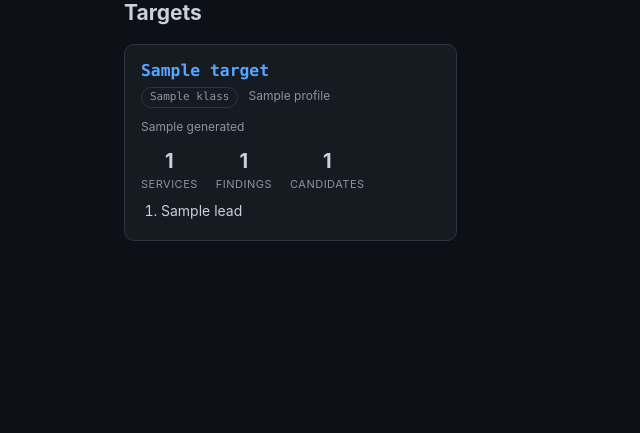
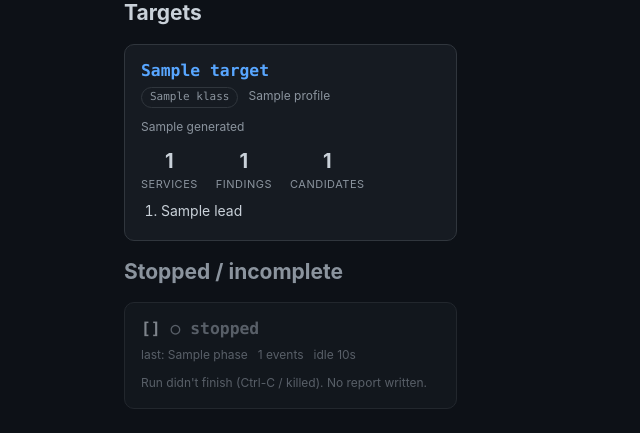
Before and after one commit to foldedarrow/Vantage, a Flask app: template webui/templates/index.html in a window 1280 px wide. Shown: the part 428-861 px from the top of the page, without its empty margins (0-640 px from the left). Before the commit the page ends 669 px from the top, so only its background shows below. Run offline with Flask 3, Linux system fonts and the light colour scheme; the template is opened without the code that fills it: most values are stand-ins (such as "Sample title", 1, 10 or a date in 2020).

Commit message:
webui: detect stopped scans — only show genuinely-live ones as live
A Ctrl-C'd/killed run left an event log with no terminal event, so the dashboard
showed it as Live forever. Fix with staleness detection:

- util: the 30s heartbeat now also writes an exec_heartbeat event, keeping a live
  run's log 'warm' during a long silent nmap so it can be told apart from a dead one
- webui: status is now age-aware (event-log mtime). A scan is LIVE only if not
  finished AND its log was written within LIVE_STALE_SECONDS (90s); otherwise it's
  reported as stopped. Index splits "● Live scans" (auto-refreshing) from a muted
  "Stopped / incomplete" section; the /live page shows "scan stopped" and stops
  polling when a log goes quiet. Killed runs no longer keep the page reloading.

Co-Authored-By: Claude Opus 4.8 <noreply@anthropic.com>

```diff
--- a/ctfauto/util.py
+++ b/ctfauto/util.py
@@ -162,6 +162,9 @@ class _Heartbeat:
         while not self._stop.wait(self.interval):
             waited += self.interval
             info(f"  …still running {self.label} ({int(waited)}s)")
+            # Keep the event log 'warm' so the web dashboard can tell a slow-but-
+            # alive tool (a long nmap) from a dead/killed run that stops writing.
+            _log_event("exec_heartbeat", tool=self.label, waited=int(waited))
 
     def __enter__(self):
         self._t.start()
--- a/webui/app.py
+++ b/webui/app.py
@@ -19,6 +19,7 @@ import json
 import os
 import re
 import sys
+import time
 
 from flask import Flask, abort, render_template, jsonify
 import markdown as md
@@ -38,6 +39,12 @@ app = Flask(__name__)
 _SLUG_RE = re.compile(r"^[A-Za-z0-9._\-]+$")
 
 _MD_EXTENSIONS = ["tables", "fenced_code", "toc", "sane_lists"]
+
+# A scan whose event log hasn't been written to in this many seconds is treated as
+# dead/stopped, not live. A genuinely-running scan emits exec_start/exec_end and a
+# 30s heartbeat during long tools, so a live log is never quiet this long; a
+# Ctrl-C'd run stops writing and goes stale within the window.
+LIVE_STALE_SECONDS = 90
 
 
 def loot_dir() -> str:
@@ -162,10 +169,21 @@ def load_events(slug: str) -> list[dict]:
     return events
 
 
-def _scan_status(events: list[dict]) -> dict:
-    """Derive live status from the event stream: is a scan running, what command
-    is executing now, and is it finished. exec_start/exec_end (emitted by every
-    tool run) drive the 'current activity'; phase events drive progress."""
+def _events_age(slug: str) -> float | None:
+    """Seconds since the event log was last written, or None if it's missing."""
+    if not _SLUG_RE.match(slug):
+        return None
+    try:
+        return max(0.0, time.time() - os.path.getmtime(_safe_path(f"events_{slug}.ndjson")))
+    except OSError:
+        return None
+
+
+def _scan_status(events: list[dict], age: float | None = None) -> dict:
+    """Derive status from the event stream + how recently it was written.
+    A scan is LIVE only if it hasn't finished AND its log is still being written
+    (age under the stale threshold). A Ctrl-C'd/killed run stops writing, so it
+    goes stale and is reported as stopped — not live."""
     done = any(e.get("event") in ("run_done", "run_abort", "sweep_done") for e in events)
     active, last_start, phase = 0, None, ""
     for e in events:
@@ -177,18 +195,21 @@ def _scan_status(events: list[dict]) -> dict:
             active = max(0, active - 1)
         elif ev.endswith("_done") or ev.endswith("_start"):
             phase = ev
-    running = active > 0 and not done
+    stale = age is not None and age > LIVE_STALE_SECONDS
+    live = (not done) and (not stale)
+    running = live and active > 0
     current = None
     if running and last_start:
         current = {"tool": last_start.get("tool", ""), "cmd": last_start.get("cmd", ""),
                    "ts": last_start.get("ts", "")}
-    return {"running": running, "done": done, "current": current,
-            "phase": phase, "n_events": len(events)}
+    return {"live": live, "running": running, "done": done, "stale": stale,
+            "current": current, "phase": phase, "n_events": len(events),
+            "age": None if age is None else round(age)}
 
 
-def list_live() -> list[dict]:
-    """Scans with an event log that hasn't finished yet — i.e. running right now
-    (report_*.json may not exist until the final phase)."""
+def _list_inprogress() -> list[dict]:
+    """All scans with an event log that hasn't reached a terminal event, each with
+    age-aware status so the caller can split genuinely-live from stopped/stale."""
     root = loot_dir()
     out = []
     if not os.path.isdir(root):
@@ -200,7 +221,7 @@ def list_live() -> list[dict]:
         events = load_events(slug)
         if not events:
             continue
-        status = _scan_status(events)
+        status = _scan_status(events, _events_age(slug))
         if status["done"]:
             continue            # finished -> shown under Targets
         out.append({"slug": slug, "status": status,
@@ -208,11 +229,22 @@ def list_live() -> list[dict]:
     return out
 
 
+def list_live() -> list[dict]:
+    """Only the genuinely-running scans (log still being written)."""
+    return [s for s in _list_inprogress() if s["status"]["live"]]
+
+
+def list_stopped() -> list[dict]:
+    """Started-but-stopped scans (e.g. Ctrl-C'd) — incomplete and no longer live."""
+    return [s for s in _list_inprogress() if not s["status"]["live"]]
+
+
 # --- routes ------------------------------------------------------------------
 @app.route("/")
 def index():
     return render_template("index.html", targets=list_targets(),
-                           sweeps=list_sweeps(), live=list_live(), loot=loot_dir())
+                           sweeps=list_sweeps(), live=list_live(),
+                           stopped=list_stopped(), loot=loot_dir())
 
 
 @app.route("/live/<slug>")
@@ -223,7 +255,7 @@ def live(slug: str):
     if not events:
         abort(404)
     return render_template("live.html", slug=slug, events=events,
-                           status=_scan_status(events))
+                           status=_scan_status(events, _events_age(slug)))
 
 
 @app.route("/report/<slug>")
@@ -254,7 +286,7 @@ def api_events(slug: str):
     """JSON event feed the live view polls: the full event list plus derived
     status (running / current command / done)."""
     events = load_events(slug)
-    return jsonify({"events": events, "status": _scan_status(events)})
+    return jsonify({"events": events, "status": _scan_status(events, _events_age(slug))})
 
 
 def main(argv=None):
--- a/webui/templates/index.html
+++ b/webui/templates/index.html
@@ -61,7 +61,7 @@
   </div>
   {% endfor %}
 </div>
-{% elif not live %}
+{% elif not live and not stopped %}
 <div class="empty">
   No reports found in <code>{{ loot }}</code>.<br>
   Run ctfauto first (e.g. <code>python run.py 192.168.56.101</code>), or point the
@@ -69,9 +69,27 @@
 </div>
 {% endif %}
 
+{% if stopped %}
+<h2 class="muted">Stopped / incomplete</h2>
+<div class="grid">
+  {% for s in stopped %}
+  <div class="card" style="opacity:.6">
+    <h3>{{ s.slug }} <span class="muted">○ stopped</span></h3>
+    <div class="meta">
+      <span>last: {{ s.status.phase or s.last }}</span>
+      <span>{{ s.status.n_events }} events</span>
+      {% if s.status.age is not none %}<span>idle {{ s.status.age }}s</span>{% endif %}
+    </div>
+    <div class="muted" style="font-size:12px">Run didn't finish (Ctrl-C / killed). No report written.</div>
+  </div>
+  {% endfor %}
+</div>
+{% endif %}
+
 {% if live %}
 <script>
-  // A scan is in progress — refresh the dashboard so live cards update.
+  // A scan is genuinely live — refresh so the cards update. Stopped scans don't
+  // trigger this, so a killed run won't keep the page reloading forever.
   setTimeout(() => location.reload(), 5000);
 </script>
 {% endif %}
```
Also changed, not shown: webui/templates/live.html (+7 -0 lines).
